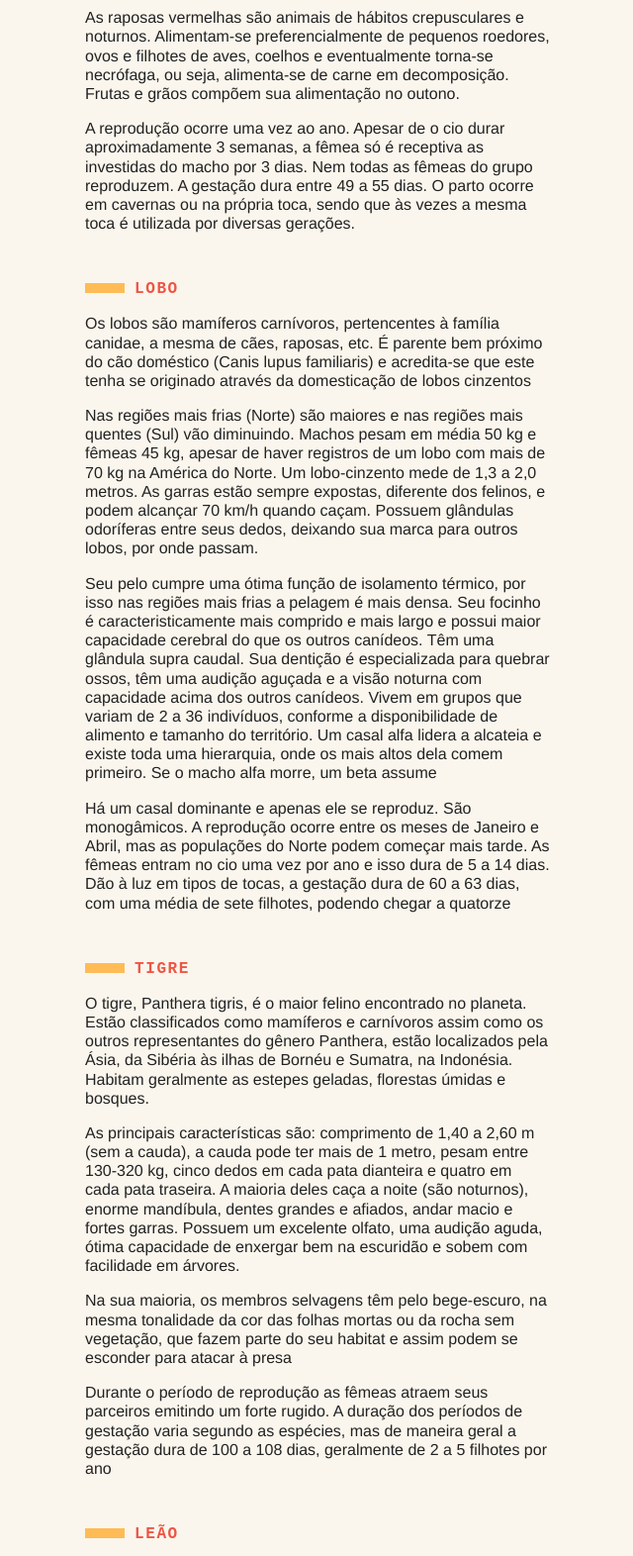
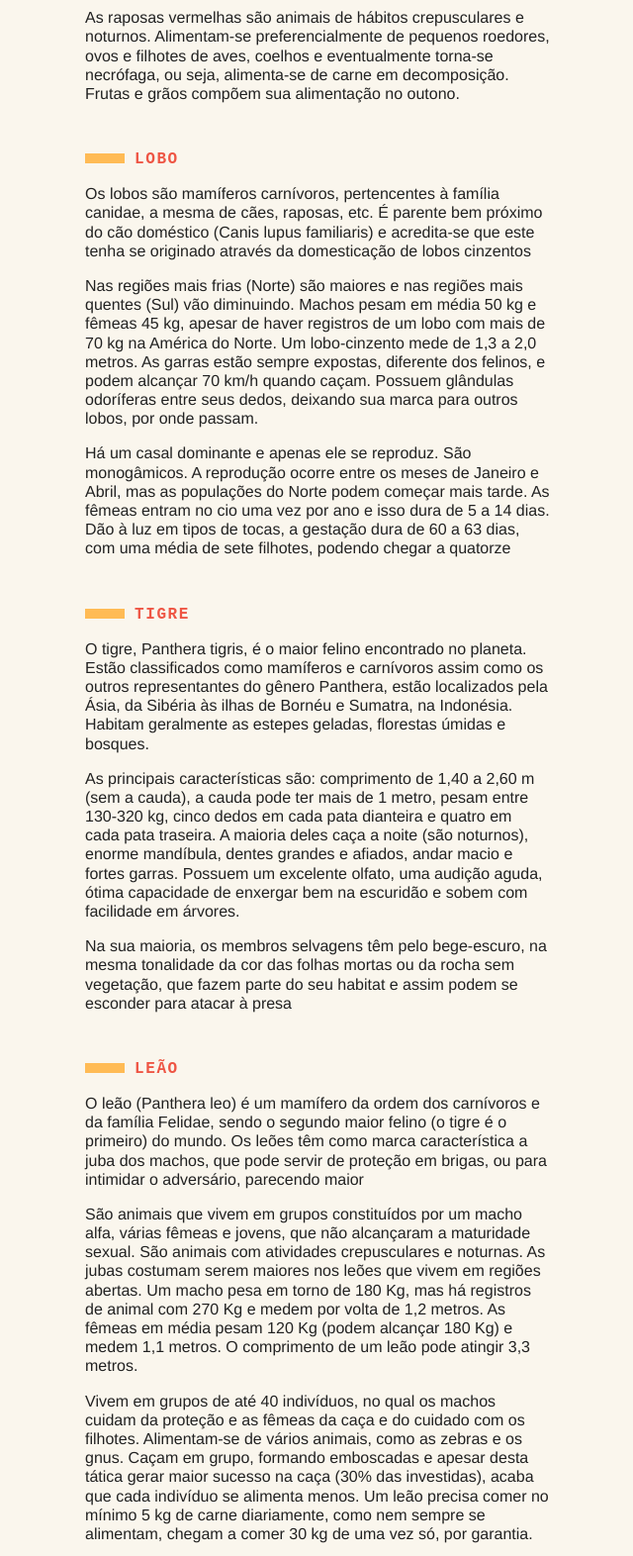
Before and after one commit to Cocica/Animais-Fantasticos, a plain HTML site: page index.html in a window 1280 px wide. Shown: the part 1520-3092 px from the top of the page at 99% size, without its empty margins (534-1174 px from the left). Drawn offline with Linux system fonts and the light colour scheme; a script that the page names is missing.

Commit message:
Update index.html

```diff
--- a/index.html
+++ b/index.html
@@ -2,16 +2,19 @@
 <html lang="pt_BR">
   <head>
     <meta charset="UTF-8" />
+    <title>Animais Fantásticos</title>
     <meta name="viewport" content="width=device-width, initial-scale=1.0" />
     <link
       href="https://fonts.googleapis.com/css2?family=Playfair+Display+SC&display=swap"
       rel="stylesheet"
     />
+    <script>
+      document.documentElement.className += " js";
+    </script>
     <link rel="stylesheet" type="text/css" href="./style.css" />
-    <title>Animais Fantastico</title>
   </head>
   <body>
-    <nav class="menu">
+    <nav class="menu js-menu">
       <ul>
         <li><a href="#animais">Animais</a></li>
         <li><a href="#faq">Faq</a></li>
@@ -19,9 +22,9 @@
         <li><a href="https://www.linkedin.com/in/alissonox/">Dev →</a></li>
       </ul>
     </nav>
-    <section class="grid-section animais" id="animais">
+    <section class="grid-section animais js-scroll" id="animais">
       <h1 class="titulo">Animais Fantásticos</h1>
-      <ul class="animais-lista">
+      <ul class="animais-lista js-tabmenu">
         <li>
           <img src="img/imagem1.jpg" />
         </li>
@@ -41,7 +44,7 @@
           <img src="img/imagem6.jpg" />
         </li>
       </ul>
-      <div class="animais-descricao">
+      <div class="animais-descricao js-tabcontent">
         <section>
           <h2>Cervo</h2>
           <p>
@@ -127,15 +130,6 @@
             seja, alimenta-se de carne em decomposição. Frutas e grãos compõem
             sua alimentação no outono.
           </p>
-
-          <p>
-            A reprodução ocorre uma vez ao ano. Apesar de o cio durar
-            aproximadamente 3 semanas, a fêmea só é receptiva as investidas do
-            macho por 3 dias. Nem todas as fêmeas do grupo reproduzem. A
-            gestação dura entre 49 a 55 dias. O parto ocorre em cavernas ou na
-            própria toca, sendo que às vezes a mesma toca é utilizada por
-            diversas gerações.
-          </p>
         </section>
 
         <section>
@@ -155,20 +149,6 @@
             garras estão sempre expostas, diferente dos felinos, e podem
             alcançar 70 km/h quando caçam. Possuem glândulas odoríferas entre
             seus dedos, deixando sua marca para outros lobos, por onde passam.
-          </p>
-
-          <p>
-            Seu pelo cumpre uma ótima função de isolamento térmico, por isso nas
-            regiões mais frias a pelagem é mais densa. Seu focinho é
-            caracteristicamente mais comprido e mais largo e possui maior
-            capacidade cerebral do que os outros canídeos. Têm uma glândula
-            supra caudal. Sua dentição é especializada para quebrar ossos, têm
-            uma audição aguçada e a visão noturna com capacidade acima dos
-            outros canídeos. Vivem em grupos que variam de 2 a 36 indivíduos,
-            conforme a disponibilidade de alimento e tamanho do território. Um
-            casal alfa lidera a alcateia e existe toda uma hierarquia, onde os
-            mais altos dela comem primeiro. Se o macho alfa morre, um beta
-            assume
           </p>
 
           <p>
@@ -207,13 +187,6 @@
             fazem parte do seu habitat e assim podem se esconder para atacar à
             presa
           </p>
-
-          <p>
-            Durante o período de reprodução as fêmeas atraem seus parceiros
-            emitindo um forte rugido. A duração dos períodos de gestação varia
-            segundo as espécies, mas de maneira geral a gestação dura de 100 a
-            108 dias, geralmente de 2 a 5 filhotes por ano
-          </p>
         </section>
 
         <section>
@@ -247,20 +220,12 @@
             como nem sempre se alimentam, chegam a comer 30 kg de uma vez só,
             por garantia.
           </p>
-
-          <p>
-            Possuem dimorfismo sexual, sendo que os machos são maiores e possuem
-            juba (desenvolvem em torno dos três anos de idade). Os machos alfas
-            copulam com as fêmeas do bando, numa média de 2,2 vezes por hora no
-            período de estro. As fêmeas podem entrar no cio em qualquer época do
-            ano, com picos na estação chuvosa
-          </p>
         </section>
       </div>
     </section>
-    <section class="grid-section faq" id="faq">
+    <section class="grid-section faq js-scroll" id="faq">
       <h1 class="titulo">FAQ</h1>
-      <dl class="faq-lista">
+      <dl class="faq-lista js-accordion">
         <dt>Eles são fantásticos?</dt>
         <dd>
           Sim, todos são incríveis e com características únicas.
@@ -272,7 +237,7 @@
       </dl>
     </section>
 
-    <section class="grid-section contato" id="contato">
+    <section class="grid-section contato js-scroll" id="contato">
       <h1 class="titulo">Contato</h1>
       <div class="mapa">
         <img src="img/mapa.png " alt="" />
```
